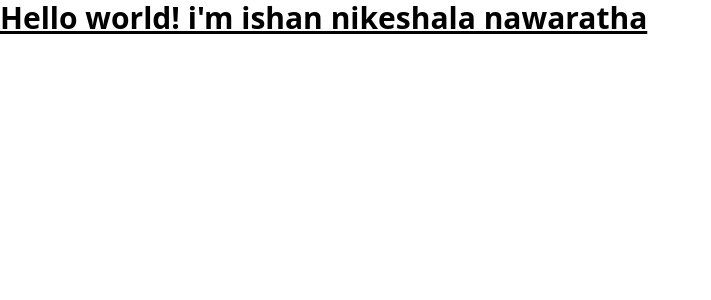
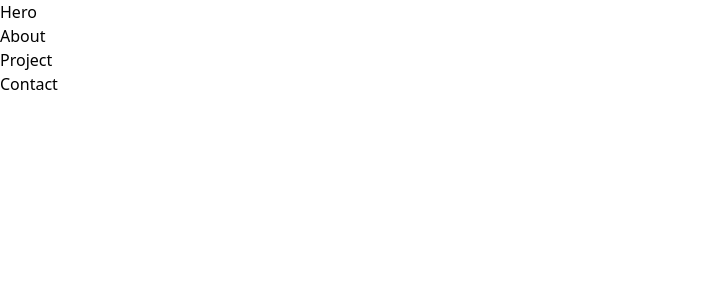
Before and after one commit to IshanNikeshalaNawarathna/ishannikeshala, a React (Create React App) app: page / in a window 1280 px wide. Shown: the top 300 px of the page, without its empty margins (0-711 px from the left). Built offline with nearby package versions, Linux system fonts and the light colour scheme.

Commit message:
page defines
@ishan

```diff
--- a/src/App.js
+++ b/src/App.js
@@ -1,10 +1,16 @@
+import { Hero } from "./page/Hero";
+import { About } from "./page/About";
+import { Project } from "./page/Project";
+import { Contact } from "./page/Contact";
 function App() {
-    return (
-      <h1 className="text-3xl font-bold underline">
-        Hello world!
-        i'm ishan nikeshala nawaratha
-      </h1>
-    )
+  return (
+    <>
+      <Hero />
+      <About />
+      <Project />
+      <Contact />
+    </>
+  )
 }
 
 export default App;
--- /dev/null
+++ b/src/page/About.js
@@ -0,0 +1,7 @@
+import React from 'react'
+
+export const About = () => {
+  return (
+    <div>About</div>
+  )
+}
--- /dev/null
+++ b/src/page/Contact.js
@@ -0,0 +1,7 @@
+import React from 'react'
+
+export const Contact = () => {
+  return (
+    <div>Contact</div>
+  )
+}
--- /dev/null
+++ b/src/page/Hero.js
@@ -0,0 +1,7 @@
+import React from 'react'
+
+export const Hero = () => {
+  return (
+    <div>Hero</div>
+  )
+}
--- /dev/null
+++ b/src/page/Project.js
@@ -0,0 +1,7 @@
+import React from 'react'
+
+export const Project = () => {
+  return (
+    <div>Project</div>
+  )
+}
```
Also changed, not shown: src/components/Button.js (added), src/components/Navbar.js (added), src/components/Textfild.js (added).
